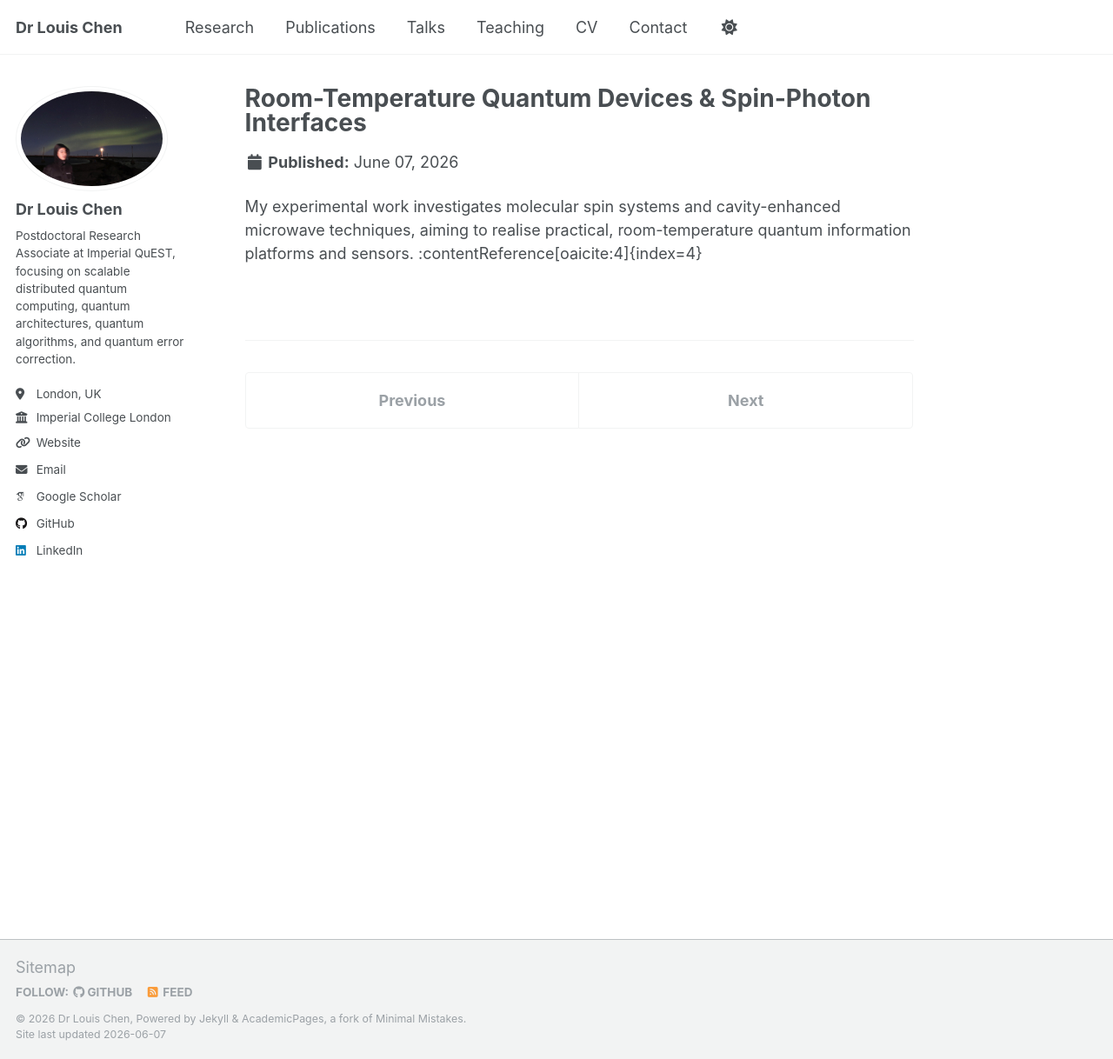
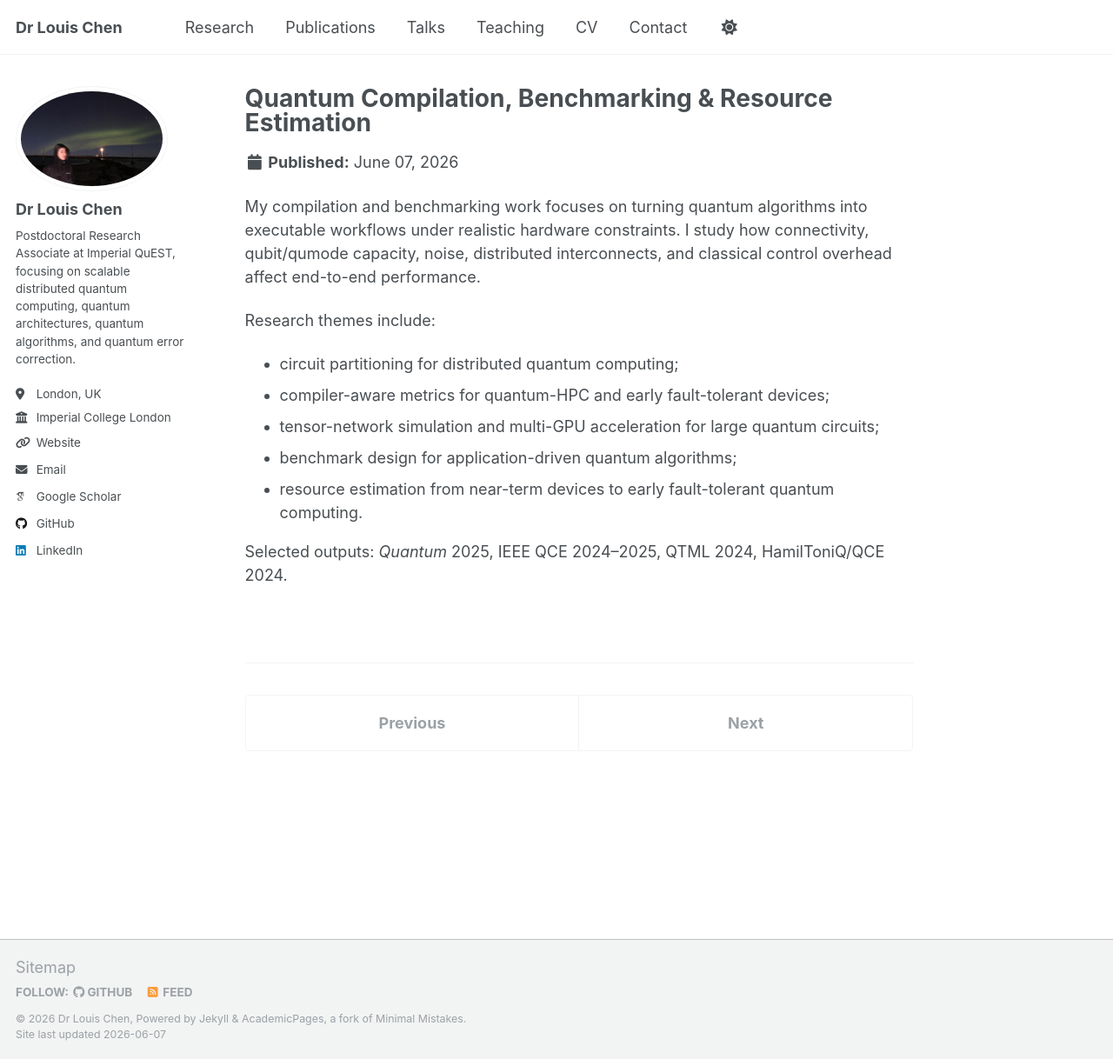
Before and after one commit to Louisanity/louisanity.github.io, a Jekyll site: the page built from _Research/Research-5.md, in a window 1280 px wide and 1218 px high. Shown: the whole window at 87% size. Built offline with Jekyll 4.4.1, drawn with Linux system fonts in a browser that asks for light colours; some web fonts are replaced.

Commit message:
Update Research-5.md

```diff
--- a/_Research/Research-5.md
+++ b/_Research/Research-5.md
@@ -1,7 +1,18 @@
 ---
-title: "Room-Temperature Quantum Devices & Spin-Photon Interfaces"
-excerpt: "Spin-acoustic resonance, and photonic interfaces for ambient-condition quantum sensors.<br/><img src='/images/research_devices.png'>"
+title: "Quantum Compilation, Benchmarking & Resource Estimation"
 collection: Research
+excerpt: "Compiler-aware benchmarking, circuit partitioning, tensor-network simulation, and resource analysis for quantum–HPC systems."
+permalink: /research/quantum-compilation-benchmarking/
 ---
 
-My experimental work investigates molecular spin systems and cavity-enhanced microwave techniques, aiming to realise practical, room-temperature quantum information platforms and sensors. :contentReference[oaicite:4]{index=4}
+My compilation and benchmarking work focuses on turning quantum algorithms into executable workflows under realistic hardware constraints. I study how connectivity, qubit/qumode capacity, noise, distributed interconnects, and classical control overhead affect end-to-end performance.
+
+Research themes include:
+
+- circuit partitioning for distributed quantum computing;
+- compiler-aware metrics for quantum-HPC and early fault-tolerant devices;
+- tensor-network simulation and multi-GPU acceleration for large quantum circuits;
+- benchmark design for application-driven quantum algorithms;
+- resource estimation from near-term devices to early fault-tolerant quantum computing.
+
+Selected outputs: <em>Quantum</em> 2025, IEEE QCE 2024–2025, QTML 2024, HamilToniQ/QCE 2024.
```
